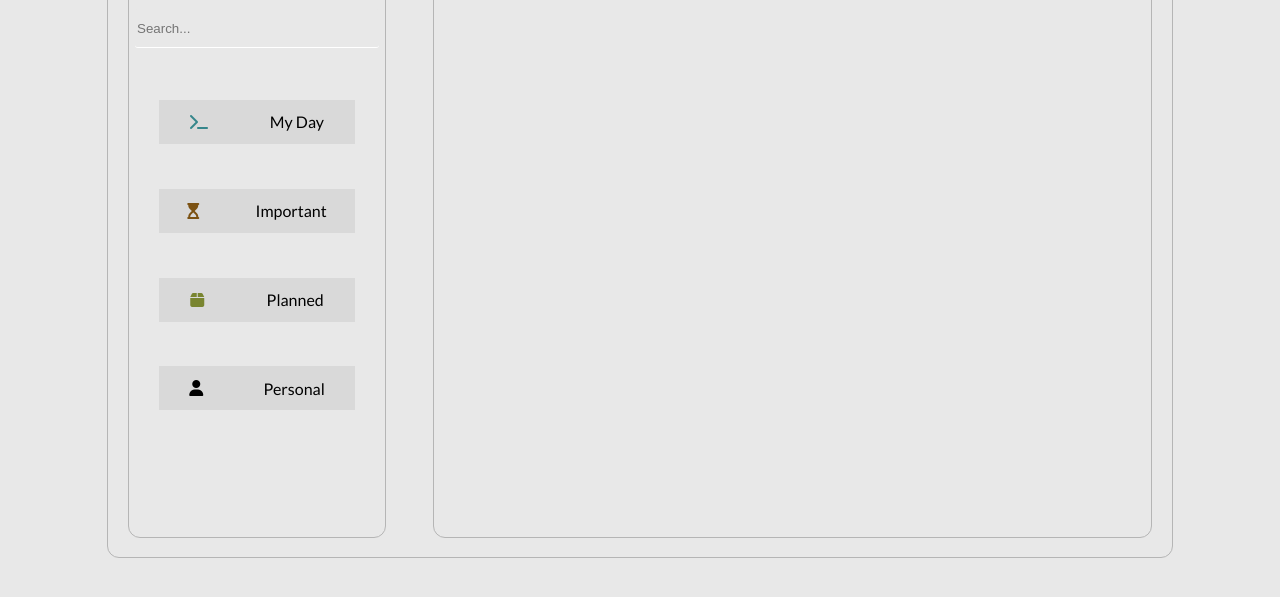
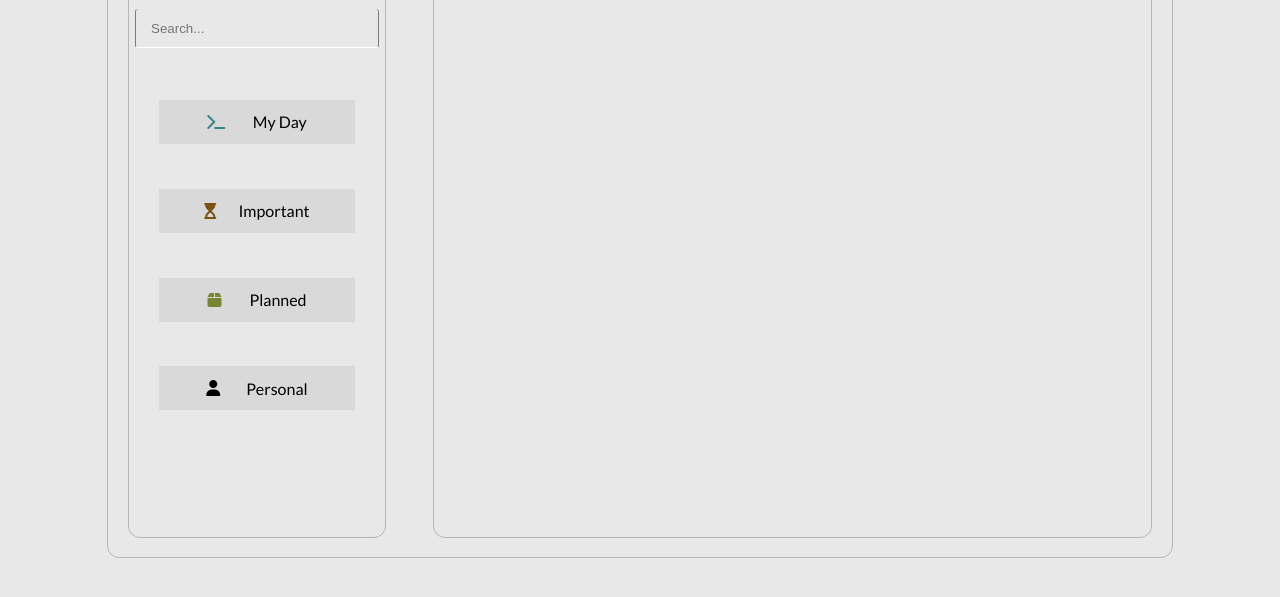
Before and after one commit to mukuls1107/listzen, a website built with webpack: page src/views/index.html in a window 1280 px wide. Shown: the part 163-760 px from the top of the page. Built offline with nearby package versions, Linux system fonts and the light colour scheme.

Commit message:
leftBox is nearly finished!

```diff
--- a/src/handlers/addFlags.js
+++ b/src/handlers/addFlags.js
@@ -21,36 +21,50 @@ function addFlags() {
     mainBox.append(box1, box2, box3, box4)
 
     // terminal for box 1
+    const tBox = document.createElement("div")
+    tBox.setAttribute("class", "tBox")
     const terminal = document.createElement("i")
     const terminalTxt = document.createElement("span")
     terminalTxt.innerText = "My Day"
     terminal.setAttribute("class", "fa-solid fa-terminal")
     terminal.setAttribute("style", "color: #35868B")
-    box1.append(terminal ,terminalTxt)
+    tBox.append(terminal, terminalTxt)
+    box1.append(tBox)
+    // box1.append(terminal ,terminalTxt)
 
     // hourglass for box2
+    const hBox = document.createElement("div")
+    hBox.setAttribute("class", "tBox")
     const hourglass = document.createElement("i")
     const hgTxt = document.createElement("span")
     hgTxt.innerText = "Important"
     hourglass.className = "fa-solid fa-hourglass-start"
     hourglass.style.color = "#7C5213"
-    box2.append(hourglass, hgTxt)
+    hBox.append(hourglass,hgTxt)
+    box2.append(hBox)
+    // box2.append(hourglass, hgTxt)
 
     // box for box3
+    const cBox = document.createElement("div")
+    cBox.setAttribute("class", "tBox")
     const cupboard = document.createElement("i")
     const cpTxt = document.createElement("span");
     cpTxt.innerText = "Planned"
     cupboard.setAttribute("class", "fa-solid fa-box")
     cupboard.setAttribute("style", "color: #798530")
-    box3.append(cupboard, cpTxt);
+    cBox.append(cupboard, cpTxt);
+    box3.append(cBox)
 
     // Dummy
+    const dBox = document.createElement("div")
+    dBox.setAttribute("class", "tBox")
     const dummy = document.createElement("i")
     const dmTxt = document.createElement("span");
     dmTxt.innerText = "Personal"
     dummy.setAttribute("class", "fa-solid fa-user")
     dummy.setAttribute("style", "color: #000")
-    box4.append(dummy,dmTxt)
+    dBox.append(dummy, dmTxt)
+    box4.append(dBox)
 
 
 
--- a/src/handlers/display-board.js
+++ b/src/handlers/display-board.js
@@ -25,8 +25,6 @@ function displayMainContent() {
     createSearchBar()
     leftBox.append(titleBox, createSearchBar(), addFlags())
 
-    //createSearchBar
-
 
 
 
--- a/src/styles/style.css
+++ b/src/styles/style.css
@@ -79,7 +79,10 @@ body {
 }
 
 .__search-box{
+    padding-left: 15px;
     border: none;
+    border-left: 1px solid rgba(0, 0, 0, 0.466);
+    border-right: 1px solid rgba(0, 0, 0, 0.466);
     border-radius: 3px;
     border-bottom: 1.2px solid #fff;
 
@@ -111,3 +114,14 @@ body {
     /* border: 1px solid red; */
     background-color: #D9D9D9;
 }
+.__flag-box:hover{
+    cursor: pointer;
+}
+
+.tBox{
+    display: flex;
+    justify-content: space-around;
+    align-items: center;
+    height: 100%;
+    width: 65%;
+}
```
